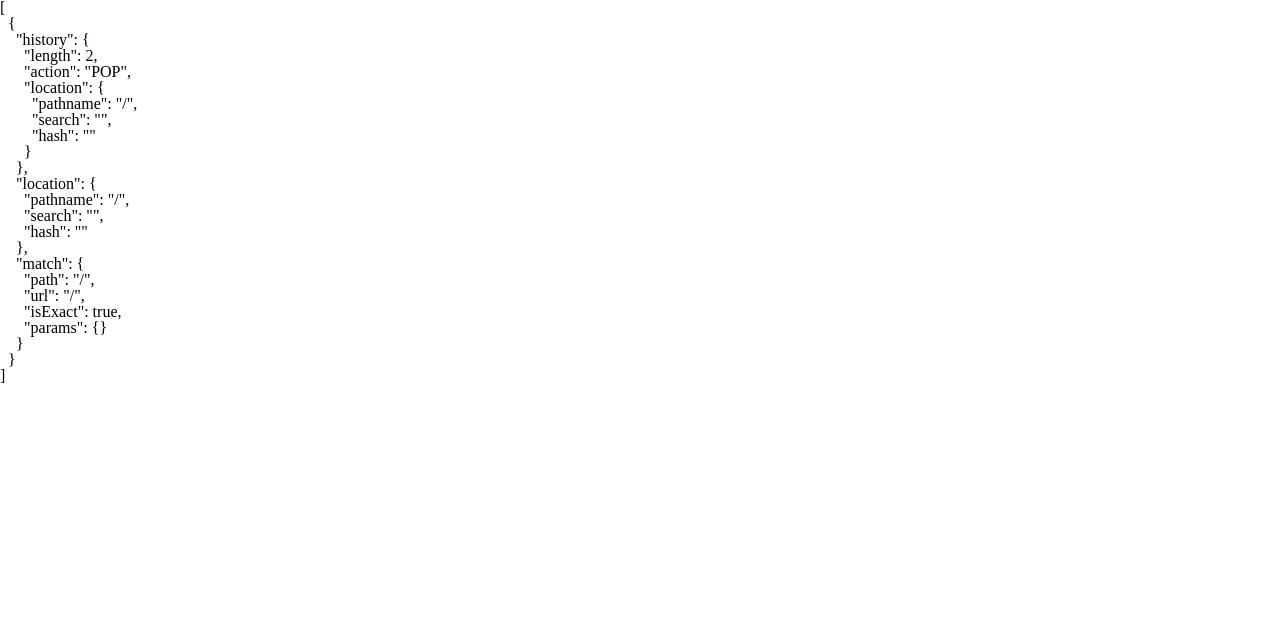
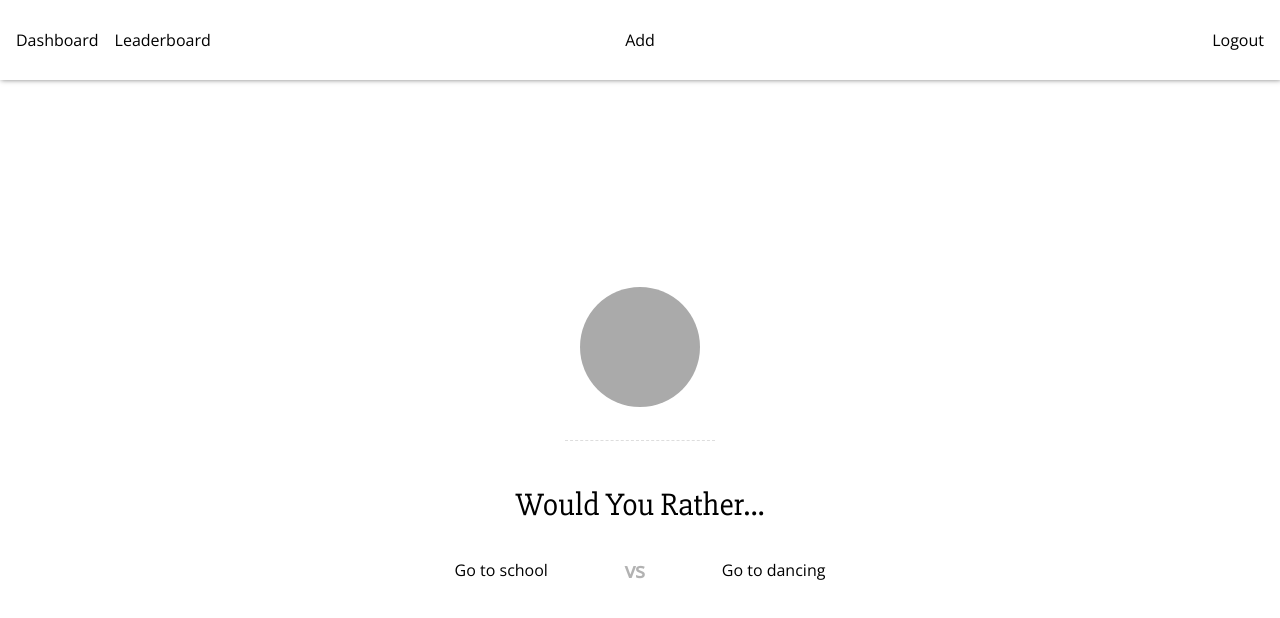
Before and after one commit to freesource-us/udacity_would-your-rather, a React (Create React App) app: page / in a window 1280 px wide. Shown: the top 618 px of the page. Built offline with nearby package versions, Linux system fonts and the light colour scheme.

Commit message:
refactor: added minimal styling and question component

```diff
--- a/src/components/App.js
+++ b/src/components/App.js
@@ -1,10 +1,15 @@
 import React from "react";
 import Router from "./Router";
+import { Header } from "./Layout/Header";
+import { BrowserRouter } from "react-router-dom";
 
 export const App = () => {
   return (
     <div className="app">
-      <Router />
+      <BrowserRouter>
+        <Header />
+        <Router />
+      </BrowserRouter>
     </div>
   );
 };
--- a/src/components/Layout/Header.js
+++ b/src/components/Layout/Header.js
@@ -1,5 +1,19 @@
 import React from "react";
+import { Link } from "react-router-dom";
 
 export const Header = () => {
-  return <div className="header" />;
+  return (
+    <header>
+      <nav className="menu">
+        <Link to="/">Dashboard</Link>
+        <Link to="/leaderboard">Leaderboard</Link>
+      </nav>
+      <nav className="action">
+        <Link to="/add">Add</Link>
+      </nav>
+      <nav className="user">
+        <Link to="/">Logout</Link>
+      </nav>
+    </header>
+  );
 };
--- /dev/null
+++ b/src/components/Layout/Question.js
@@ -0,0 +1,20 @@
+import React from "react";
+
+export const Question = () => {
+  return (
+    <div className="question">
+      <h1>Would You Rather...</h1>
+      <ol className="choices">
+        <li>
+          <p>Go to school</p>
+        </li>
+        <li className="vs">
+          <p>vs</p>
+        </li>
+        <li>
+          <p>Go to dancing</p>
+        </li>
+      </ol>
+    </div>
+  );
+};
--- a/src/components/Layout/index.js
+++ b/src/components/Layout/index.js
@@ -1 +1,2 @@
 export * from "./Header";
+export * from "./Question";
--- /dev/null
+++ b/src/components/Pages/Dashboard.js
@@ -0,0 +1,12 @@
+import React from "react";
+import { Question } from "../Layout/Question";
+
+export const Dashboard = ({ ...props }) => {
+  return (
+    <article className="page login">
+      <div className="icon" />
+      <hr />
+      <Question />
+    </article>
+  );
+};
--- a/src/components/Pages/Login.js
+++ b/src/components/Pages/Login.js
@@ -2,8 +2,8 @@ import React from "react";
 
 export const Login = ({ ...props }) => {
   return (
-    <div className="page login">
+    <article className="page login">
       <pre>{JSON.stringify(props, null, 2)}</pre>
-    </div>
+    </article>
   );
 };
--- a/src/components/Pages/NotFound.js
+++ b/src/components/Pages/NotFound.js
@@ -2,8 +2,8 @@ import React from "react";
 
 export const NotFound = () => {
   return (
-    <div className="page not-found">
+    <article className="page not-found">
       <pre>Not found</pre>
-    </div>
+    </article>
   );
 };
--- a/src/components/Pages/index.js
+++ b/src/components/Pages/index.js
@@ -1,3 +1,4 @@
 export * from "./Login";
 export * from "./Logout";
 export * from "./NotFound";
+export * from "./Dashboard";
--- a/src/components/Router.js
+++ b/src/components/Router.js
@@ -1,20 +1,27 @@
 import React from "react";
 import { BrowserRouter, Route, Switch } from "react-router-dom";
-import { Login, Logout, NotFound } from "./Pages";
+import { Dashboard, Login, Logout, NotFound } from "./Pages";
 
 const Router = () => {
   return (
-    <BrowserRouter>
-      <Switch>
-        <Route exact path="/" render={(...props) => <pre>{JSON.stringify(props, null, 2)}</pre>} />
-        <Route path="/login" component={Login} />
-        <Route path="/logout" component={Logout} />
-        <Route path="/questions/:id" render={(...props) => <pre>{JSON.stringify(props, null, 2)}</pre>} />
-        <Route path="/leaderboard" render={(...props) => <pre>{JSON.stringify(props, null, 2)}</pre>} />
-        <Route path="/add" render={(...props) => <pre>{JSON.stringify(props, null, 2)}</pre>} />
-        <Route component={NotFound} />
-      </Switch>
-    </BrowserRouter>
+    <Switch>
+      <Route exact path="/" component={Dashboard} />
+      <Route path="/login" component={Login} />
+      <Route path="/logout" component={Logout} />
+      <Route
+        path="/questions/:id"
+        render={(...props) => <pre>{JSON.stringify(props, null, 2)}</pre>}
+      />
+      <Route
+        path="/leaderboard"
+        render={(...props) => <pre>{JSON.stringify(props, null, 2)}</pre>}
+      />
+      <Route
+        path="/add"
+        render={(...props) => <pre>{JSON.stringify(props, null, 2)}</pre>}
+      />
+      <Route component={NotFound} />
+    </Switch>
   );
 };
 
--- a/src/index.css
+++ b/src/index.css
@@ -2,6 +2,7 @@
    v2.0 | 20110126
    License: none (public domain)
 */
+@import url("https://fonts.googleapis.com/css?family=Open+Sans|Slabo+27px");
 
 html,
 body,
@@ -127,3 +128,135 @@ table {
   border-collapse: collapse;
   border-spacing: 0;
 }
+
+html,
+body,
+#root,
+.app {
+  min-height: 100%;
+  height: 100%;
+}
+
+/* Base Layout */
+article.page {
+  display: flex;
+  flex-direction: column;
+  justify-content: center;
+  min-height: calc(100% - 80px);
+}
+
+article.page hr {
+  min-width: 150px;
+  background: transparent;
+  border: 0;
+  border-top: 1px dashed #ddd;
+  margin-bottom: 3em;
+  align-self: center;
+}
+
+header {
+  box-shadow: 1px 0 5px rgba(0, 0, 0, 0.5);
+  display: flex;
+  flex-direction: row;
+  height: 80px;
+  align-items: center;
+  justify-content: space-between;
+}
+
+header nav a,
+header nav a:visited {
+  font-family: "Open Sans", sans-serif;
+  color: #000;
+  text-decoration: none;
+}
+
+header nav a:hover {
+  color: #0099ff;
+}
+
+header nav {
+  display: flex;
+}
+
+header nav.menu {
+  width: 32%;
+  justify-content: flex-start;
+  padding-left: 1em;
+}
+
+header nav.menu a {
+  margin-right: 1em;
+}
+
+header nav.action {
+  width: 32%;
+  justify-content: center;
+}
+
+header nav.user {
+  width: 32%;
+  justify-content: flex-end;
+  padding-right: 1em;
+}
+
+header nav.user a {
+  margin-left: 1em;
+}
+
+h1 {
+  font-size: 2em;
+}
+
+h1,
+h2,
+h3 {
+  font-family: "Slabo 27px", serif;
+}
+
+h4,
+h5,
+h6,
+p {
+  font-family: "Open Sans", sans-serif;
+}
+
+div.icon {
+  height: 120px;
+  width: 120px;
+  border-radius: 50%;
+  margin: 2vw;
+  background: #aaa;
+  align-self: center;
+}
+
+div.question {
+  width: 100%;
+  max-width: 75vw;
+  display: flex;
+  flex-direction: column;
+  align-items: center;
+  align-self: center;
+}
+
+div.question h1 {
+  text-align: center;
+}
+
+ol.choices {
+  vertical-align: middle;
+  display: flex;
+  flex-direction: row;
+  flex-wrap: nowrap;
+  justify-content: space-between;
+  align-items: center;
+}
+
+ol.choices > li {
+  padding: 3vw;
+}
+
+ol.choices > li.vs {
+  font-size: 1.3em;
+  font-weight: 900;
+  color: rgba(0, 0, 0, 0.3);
+}
```
Also changed, not shown: 1 other file (tests, documents, lock files or other folders).
